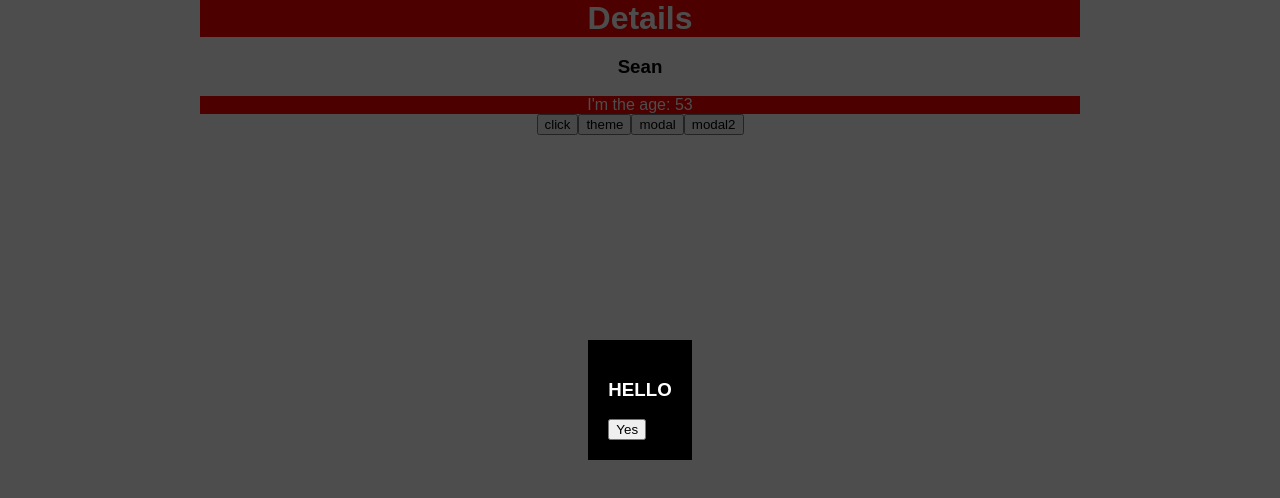
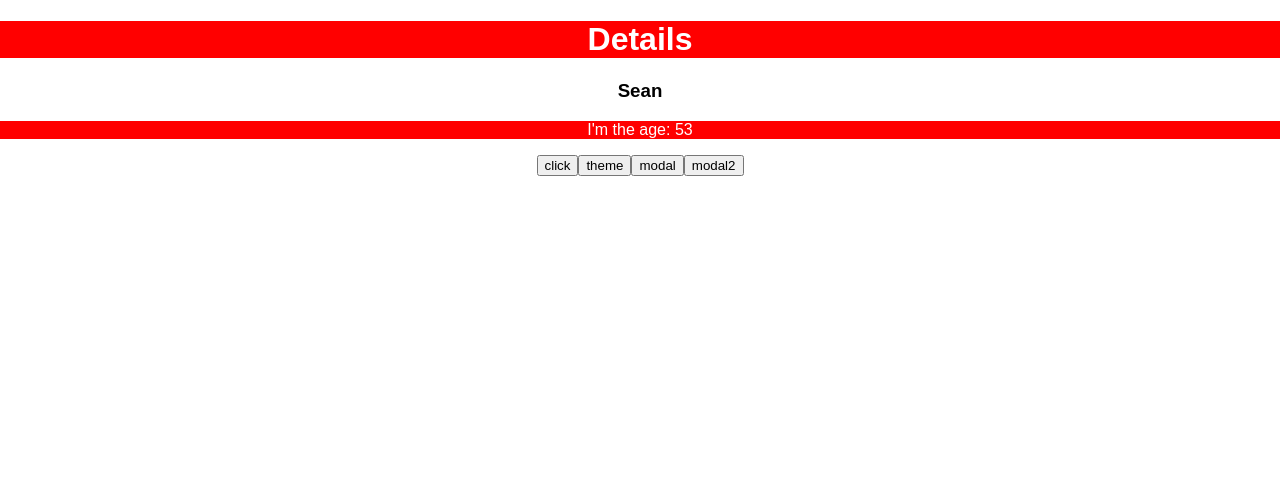
Before and after one commit to spettit/React-Context-and-Modal, a React (Create React App) app: page / in a window 1280 px wide. Shown: the top 498 px of the page. Built offline with nearby package versions, Linux system fonts and the light colour scheme; no server answers.

Commit message:
moved some css from state to css file

```diff
--- a/src/App.css
+++ b/src/App.css
@@ -31,11 +31,11 @@
   }
 }
 
-#portal {
-}
+/* #portal {
+} */
 
 .modal {
-  background-color: rgba(0, 0, 0, 0.699);
+  background-color: rgba(0, 0, 0, 0.6);
   position: absolute;
   top: 0;
   width: 100%;
@@ -49,6 +49,8 @@
   background-color: black;
   color: white;
   padding: 20px;
+  width: 500px;
+  height: 300px;
 }
 
 .hidden {
--- a/src/ui-context.js
+++ b/src/ui-context.js
@@ -8,9 +8,9 @@ export class UiProvider extends React.Component {
   state = {
     color: "white",
     backgroundColor: "red",
-    margin: "0 200px",
+    // margin: "0 200px",
     modal: false,
-    modal2: true
+    modal2: false
   };
 
   changeTheme = () =>
```
